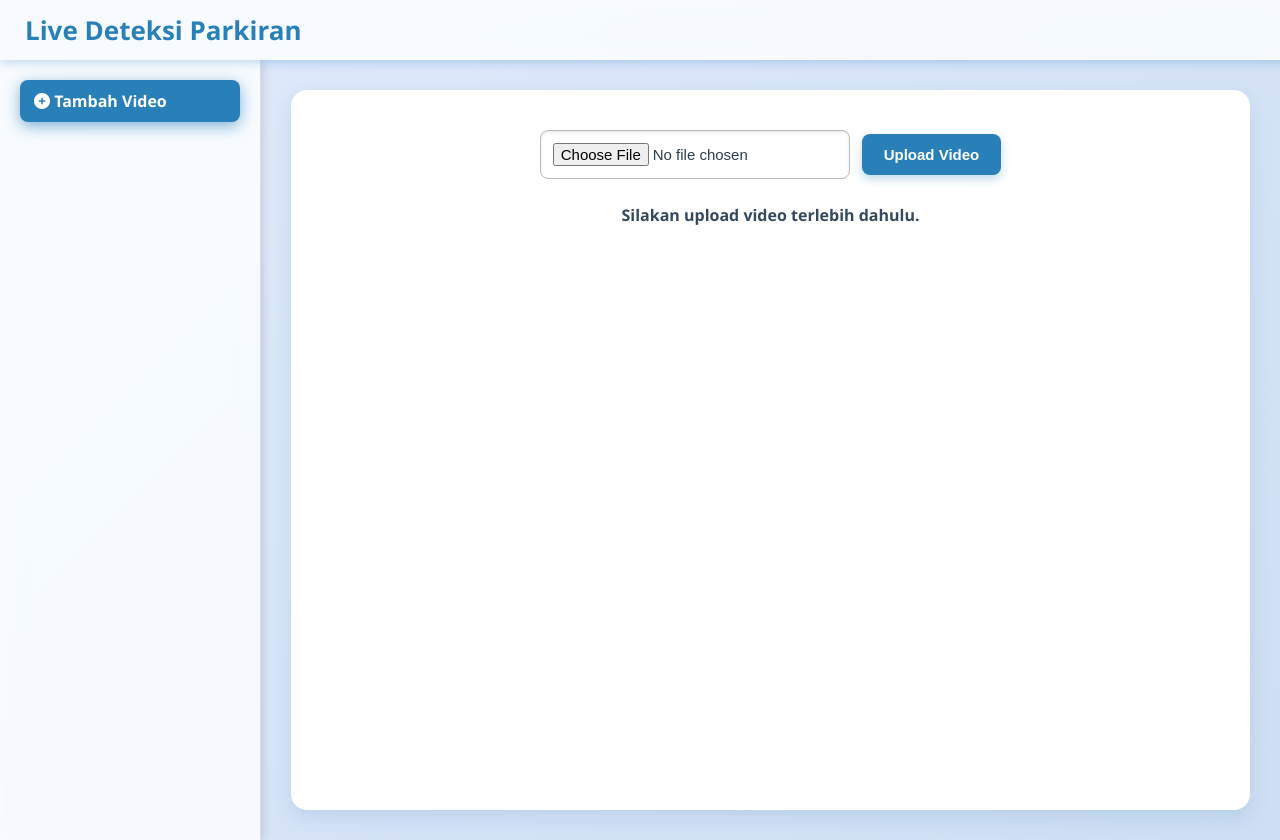
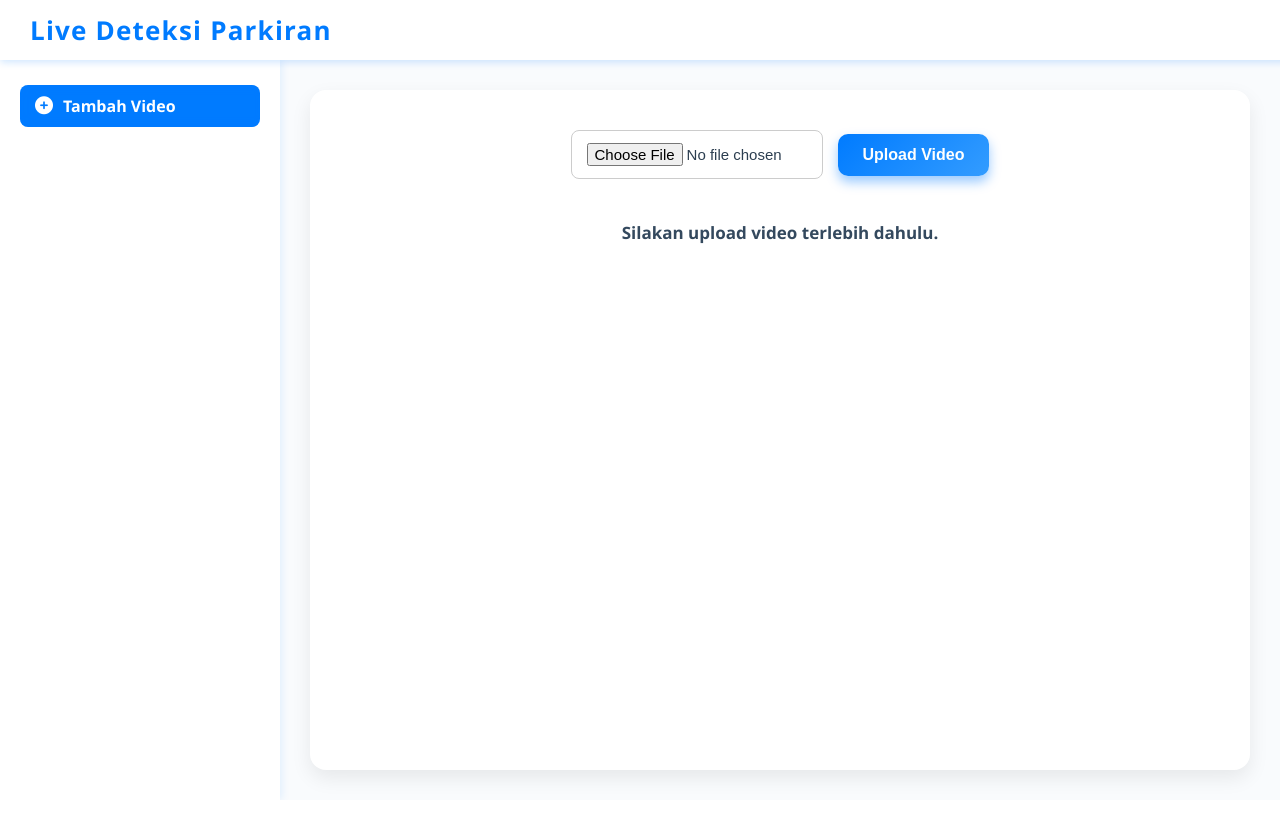
Before and after one commit to Pitooo01/Parking-Slot-Detection, a Flask app: page / in a window 1280 px wide. After the commit the page ends 800 px from the top, so only its background shows below. Run offline with Flask 3, Linux system fonts and the light colour scheme; some libraries are stand-ins or nearby versions.

Commit message:
Update New Code

```diff
--- a/templates/index.html
+++ b/templates/index.html
@@ -21,208 +21,252 @@
   <link rel="icon" type="image/png" href="{{ url_for('static', filename='car.png') }}">
 
   <style>
-    /* Enhanced and Responsive Styles */
+    /* Reset and base */
     body {
       margin: 0;
       font-family: "Segoe UI", Tahoma, Geneva, Verdana, sans-serif;
-      background: linear-gradient(135deg, #e0eafc, #cfdef3);
+      background: #f9fbfd;
       color: #2c3e50;
-      transition: background-color 0.5s ease;
+      min-height: 100vh;
+      display: flex;
+      flex-direction: column;
     }
 
-    .main {
-      display: flex;
-      margin-top: 60px;
-      /* agar konten tidak tertutup navbar */
-      min-height: calc(100vh - 60px);
-    }
-
-    .sidebar {
-      width: 220px;
-      background-color: #ffffffcc;
-      padding: 20px;
-      border-right: 1px solid #ddd;
-      box-shadow: 3px 0 8px rgba(0, 0, 0, 0.1);
-      height: calc(100vh - 60px);
-      /* sisakan tinggi navbar */
-      overflow-y: auto;
-      position: sticky;
-      top: 60px;
-      backdrop-filter: saturate(180%) blur(10px);
-      transition: box-shadow 0.3s ease;
-    }
-
-    .sidebar:hover {
-      box-shadow: 5px 0 15px rgba(0, 0, 0, 0.15);
-    }
-
+    /* Navbar */
     .navbar {
-      background-color: #ffffffcc;
-      color: #2980b9;
+      background-color: #ffffff;
+      color: #007bff;
       font-size: 26px;
       font-weight: 700;
       height: 60px;
       display: flex;
       align-items: center;
-      padding: 0 25px;
+      padding: 0 30px;
       width: 100%;
       position: fixed;
       top: 0;
       left: 0;
       z-index: 1000;
-      box-shadow: 0 2px 10px rgba(41, 128, 185, 0.3);
-      backdrop-filter: saturate(180%) blur(10px);
-      transition: box-shadow 0.3s ease;
+      box-shadow: 0 2px 8px rgba(0, 123, 255, 0.2);
+      letter-spacing: 1.2px;
+      user-select: none;
     }
 
-    .container {
+    /* Main wrapper */
+    .main {
+      display: flex;
+      margin-top: 60px;
       flex: 1;
-      padding: 40px 35px;
-      margin: 30px;
-      background: white;
-      text-align: center;
-      box-shadow: 0 8px 20px rgba(41, 128, 185, 0.15);
-      border-radius: 16px;
-      transition: box-shadow 0.3s ease;
+      min-height: calc(100vh - 60px);
     }
 
-    .container:hover {
-      box-shadow: 0 12px 30px rgba(41, 128, 185, 0.25);
+    /* Sidebar */
+    .sidebar {
+      width: 240px;
+      background-color: #ffffff;
+      padding: 25px 20px;
+      box-shadow: 2px 0 8px rgba(0, 123, 255, 0.1);
+      height: auto;
+      overflow-y: auto;
+      position: sticky;
+      top: 60px;
     }
 
     .sidebar ul {
       list-style-type: none;
       padding: 0;
-      margin: 0px;
+      margin: 0;
     }
 
     .sidebar ul li {
-      margin-bottom: 12px;
+      margin-bottom: 15px;
     }
 
     .sidebar ul li a {
       text-decoration: none;
-      color: #34495e;
+      color: #333;
       font-weight: 600;
-      padding: 10px 14px;
-      display: block;
+      padding: 10px 15px;
+      display: flex;
+      align-items: center;
       border-radius: 8px;
-      transition: background-color 0.3s ease, color 0.3s ease, transform 0.2s ease;
-      box-shadow: 0 2px 5px rgba(0, 0, 0, 0.05);
+      transition: background-color 0.3s ease, color 0.3s ease;
+      font-size: 16px;
+      box-shadow: inset 0 0 0 0 transparent;
+    }
+
+    .sidebar ul li a i {
+      margin-right: 10px;
+      font-size: 18px;
+      transition: color 0.3s ease;
     }
 
     .sidebar ul li a:hover {
-      background-color: #2980b9;
-      color: white;
-      transform: translateX(5px);
-      box-shadow: 0 4px 12px rgba(41, 128, 185, 0.4);
+      background-color: #e6f0ff;
+      color: #007bff;
+      box-shadow: inset 5px 0 10px rgba(0, 123, 255, 0.2);
     }
 
     .sidebar ul li a.active {
-      background-color: #2980b9;
+      background-color: #007bff;
       color: white;
-      box-shadow: 0 4px 15px rgba(41, 128, 185, 0.6);
+      box-shadow: inset 5px 0 10px rgba(0, 123, 255, 0.3);
     }
 
+    /* Container */
+    .container {
+      flex: 1;
+      padding: 40px 50px;
+      margin: 30px;
+      background: white;
+      text-align: center;
+      box-shadow: 0 8px 20px rgba(0, 0, 0, 0.08);
+      border-radius: 16px;
+      animation: fadeIn 0.8s ease forwards;
+      display: flex;
+      flex-direction: column;
+      align-items: center;
+      justify-content: flex-start;
+      min-height: 500px;
+    }
+
+    /* Form */
     form {
       display: flex;
       justify-content: center;
       align-items: center;
-      gap: 12px;
+      gap: 15px;
       margin-bottom: 25px;
       flex-wrap: wrap;
     }
 
     input[type="file"],
     input[type="number"] {
-      padding: 12px;
-      border: 1px solid #bbb;
+      padding: 12px 15px;
+      border: 1.5px solid #ccc;
       border-radius: 8px;
       font-size: 15px;
       transition: border-color 0.3s ease;
-      box-shadow: inset 0 1px 3px rgba(0, 0, 0, 0.1);
+      width: 220px;
+      max-width: 100%;
     }
 
     input[type="file"]:focus,
     input[type="number"]:focus {
-      border-color: #2980b9;
       outline: none;
-      box-shadow: 0 0 8px #2980b9;
+      border-color: #007bff;
+      box-shadow: 0 0 8px rgba(0, 123, 255, 0.4);
     }
 
     button {
-      padding: 12px 22px;
-      background-color: #2980b9;
+      padding: 12px 25px;
+      background: linear-gradient(135deg, #007bff, #339cff);
       color: white;
       border: none;
-      border-radius: 8px;
+      border-radius: 10px;
       cursor: pointer;
       font-weight: 700;
-      font-size: 15px;
-      transition: background-color 0.4s ease, transform 0.2s ease;
-      box-shadow: 0 4px 10px rgba(41, 128, 185, 0.3);
+      font-size: 16px;
+      box-shadow: 0 6px 12px rgba(0, 123, 255, 0.4);
+      transition: background 0.4s ease, box-shadow 0.4s ease;
+      user-select: none;
+      min-width: 140px;
     }
 
     button:hover {
-      background-color: #1c5980;
-      transform: scale(1.05);
-      box-shadow: 0 6px 15px rgba(28, 89, 128, 0.5);
+      background: linear-gradient(135deg, #339cff, #007bff);
+      box-shadow: 0 8px 20px rgba(0, 123, 255, 0.6);
     }
 
+    /* Image */
     img {
       max-width: 100%;
       height: auto;
-      border-radius: 10px;
-      box-shadow: 0 4px 15px rgba(41, 128, 185, 0.25);
-      transition: box-shadow 0.3s ease;
+      border-radius: 12px;
+      box-shadow: 0 6px 18px rgba(0, 0, 0, 0.1);
+      margin-top: 15px;
     }
 
-    img:hover {
-      box-shadow: 0 6px 25px rgba(41, 128, 185, 0.4);
+    /* Paragraph */
+    p {
+      font-weight: 600;
+      margin-bottom: 15px;
+      font-size: 17px;
+      color: #34495e;
     }
 
-    p {
-      font-weight: 600;
-      margin-bottom: 12px;
-      font-size: 16px;
-      color: #34495e;
-      transition: color 0.3s ease;
+    /* Canvas and Save Button */
+    #canvas {
+      border-radius: 12px;
+      box-shadow: 0 6px 18px rgba(0, 0, 0, 0.1);
+      cursor: crosshair;
+      margin-bottom: 15px;
     }
 
-    /* Responsive tweaks */
-    @media (max-width: 768px) {
+    #saveBtn {
+      background: linear-gradient(135deg, #28a745, #5cd65c);
+      box-shadow: 0 6px 12px rgba(40, 167, 69, 0.5);
+      font-weight: 700;
+      font-size: 16px;
+      padding: 12px 30px;
+      border-radius: 10px;
+      transition: background 0.4s ease, box-shadow 0.4s ease;
+      user-select: none;
+      cursor: pointer;
+      display: block;
+      margin: 0 auto;
+    }
+
+    #saveBtn:hover {
+      background: linear-gradient(135deg, #5cd65c, #28a745);
+      box-shadow: 0 8px 20px rgba(40, 167, 69, 0.7);
+    }
+
+    /* Responsive */
+    @media (max-width: 900px) {
       .main {
         flex-direction: column;
-        margin-top: 70px;
       }
 
       .sidebar {
         width: 100%;
         height: auto;
         position: relative;
-        border-right: none;
-        border-bottom: 1px solid #ddd;
+        border-radius: 0;
         box-shadow: none;
         padding: 15px 10px;
       }
 
       .container {
         margin: 20px 15px;
-        padding: 25px 20px;
-      }
-
-      .navbar {
-        font-size: 22px;
-        padding: 0 15px;
+        padding: 30px 20px;
+        min-height: auto;
+        border-radius: 12px;
       }
 
       form {
         flex-direction: column;
-        gap: 15px;
+        gap: 12px;
       }
 
+      input[type="file"],
+      input[type="number"],
       button {
         width: 100%;
+        max-width: 100%;
+      }
+    }
+
+    /* Animations */
+    @keyframes fadeIn {
+      0% {
+        opacity: 0;
+        transform: translateY(15px);
+      }
+
+      100% {
+        opacity: 1;
+        transform: translateY(0);
       }
     }
   </style>
@@ -298,8 +342,8 @@
       <p style="color: red;">File koordinat tidak ditemukan untuk video: {{ video_filename }}.</p>
       <p>Silakan tandai area parkir di bawah ini lalu klik Simpan:</p>
 
-      <canvas id="canvas" style="max-width: 100%; height: auto;"></canvas>
-      <button id="saveBtn">Simpan Koordinat</button>
+      <canvas id="canvas" style="max-width: 100%; height: auto; display: block; margin: 0 auto 15px auto;"></canvas>
+      <button id="saveBtn" style="display: block; margin: 0 auto;">Simpan Koordinat</button>
 
       <script>
         let posList = [];
```
